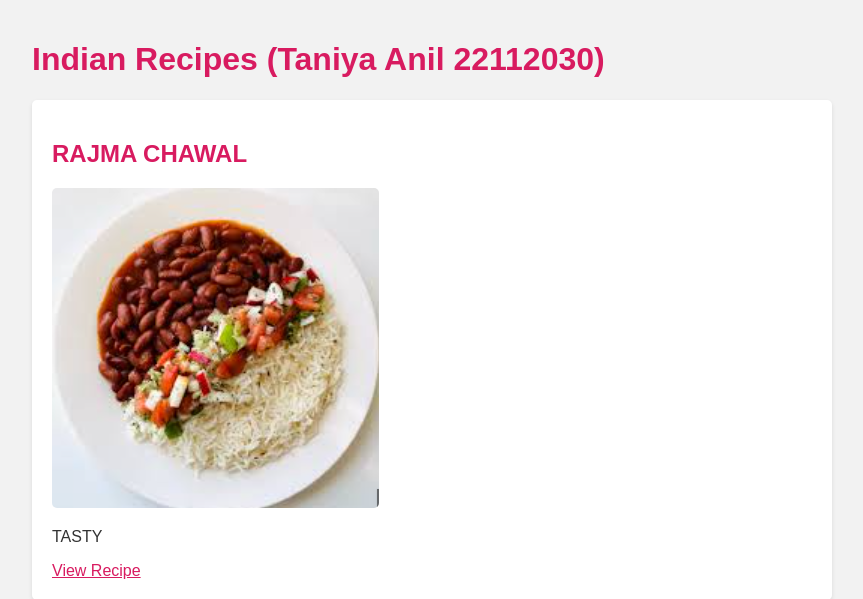
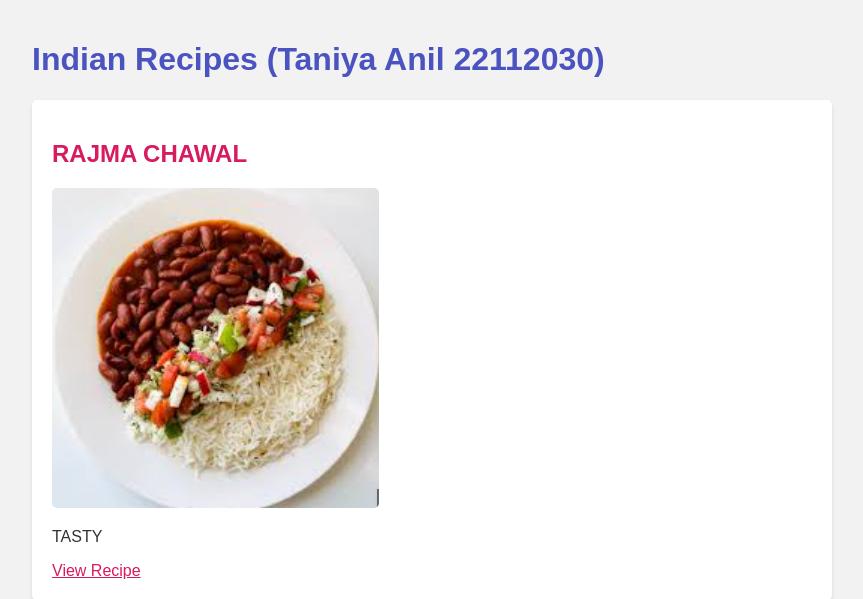
Before and after one commit to Taniyaanil/Recipe-Listing-App, a Django app: page / in a window 1280 px wide. Shown: the top 599 px of the page, without its empty margins (208-1071 px from the left). Run offline with Django 5.2, Linux system fonts and the light colour scheme; data comes from the database, SQL or seed files in the repository.

Commit message:
updated code

```diff
--- a/recipes/templates/recipes/recipe_list.html
+++ b/recipes/templates/recipes/recipe_list.html
@@ -45,7 +45,7 @@
 </head>
 <body>
     <div class="container">
-        <h1 style="color: #d81b60;">Indian Recipes (Taniya Anil 22112030)</h1>
+        <h1 style="color: #4a53c0;">Indian Recipes (Taniya Anil 22112030)</h1>
         {% for recipe in recipes %}
             <div class="recipe">
                 <h2>{{ recipe.title }}</h2>
```
